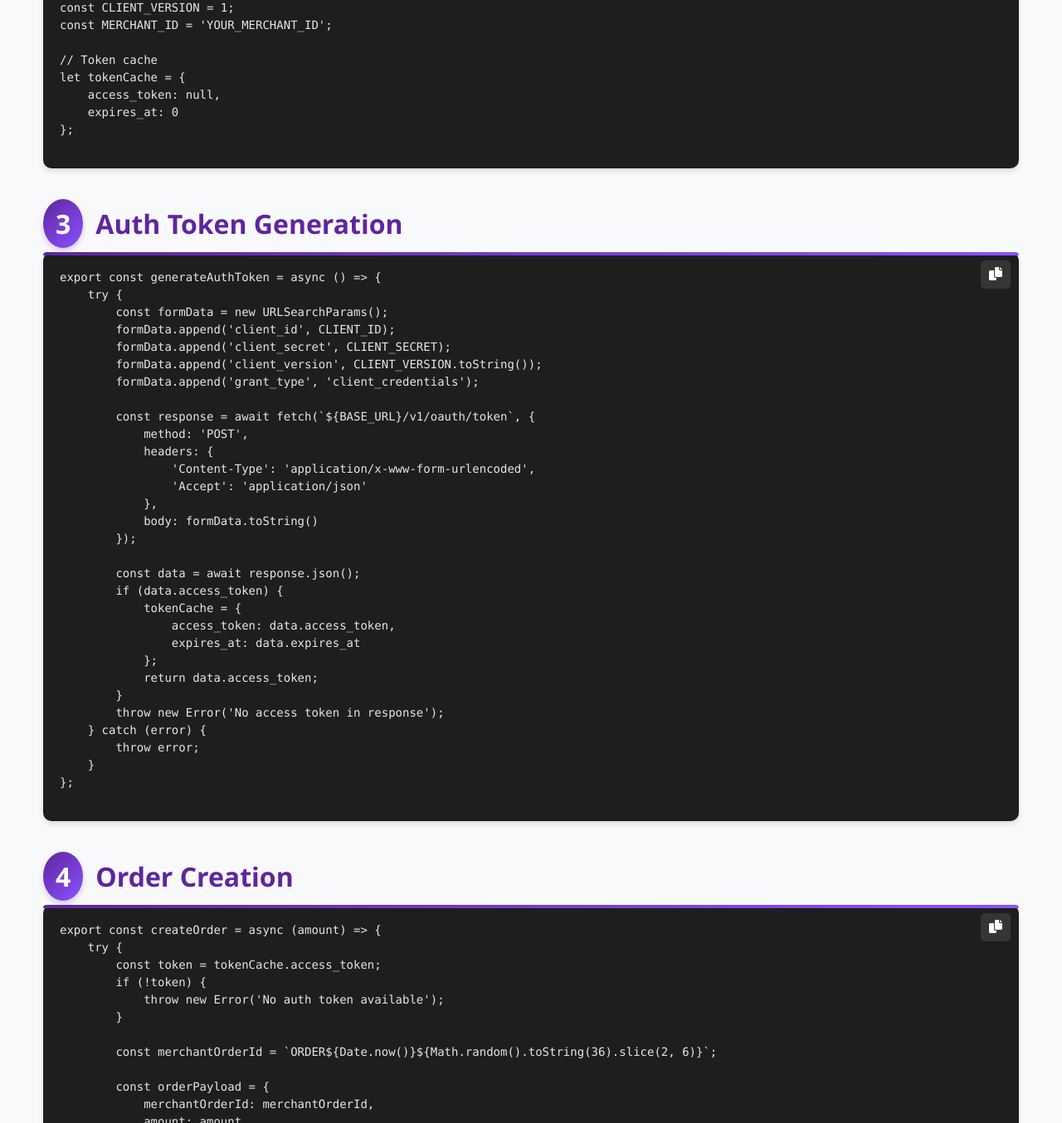
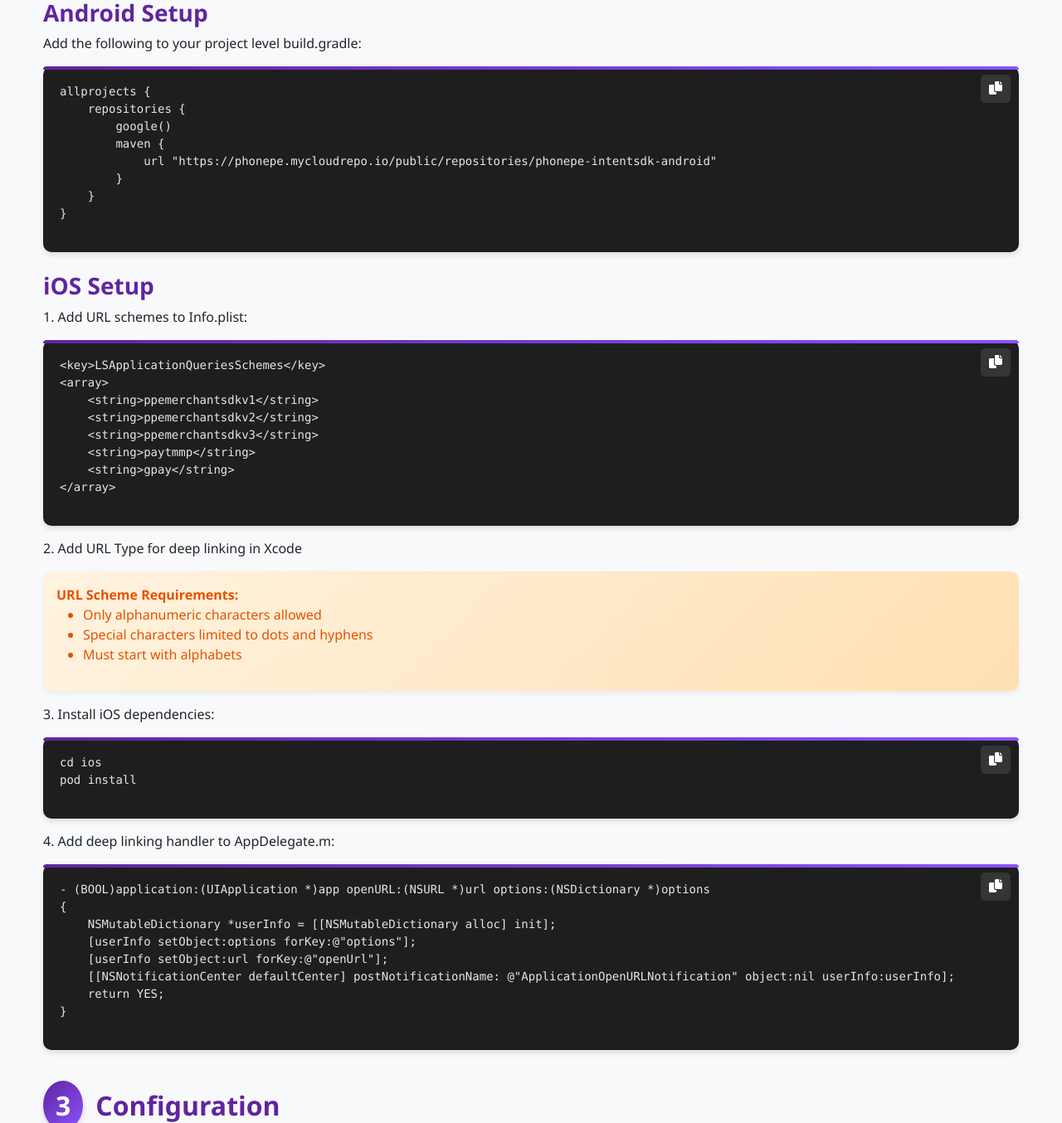
Before and after one commit to krroushan/ppgrn.github.io, a plain HTML site: page index.html in a window 1280 px wide. Shown: the part 702-2056 px from the top of the page at 83% size. Drawn offline with nearby package versions, Linux system fonts and the light colour scheme.

Commit message:
Update index.html

```diff
--- a/index.html
+++ b/index.html
@@ -216,6 +216,14 @@
         <h1 class="mb-4">PhonePe Payment Gateway Integration Guide for React Native</h1>
 
         <div class="alert alert-info">
+            <h5><i class="fas fa-info-circle me-2"></i>Version Requirements:</h5>
+            <ul class="mb-0">
+                <li>React Native Version: ≥ 0.72.3</li>
+                <li>React Native SDK Version: 3.0.0</li>
+            </ul>
+        </div>
+
+        <div class="alert alert-info">
             This guide will help you integrate PhonePe payment gateway in your React Native application.
         </div>
 
@@ -225,12 +233,86 @@
                 <button class="copy-btn">
                     <i class="fas fa-copy"></i>
                 </button>
-                <pre>npm install react-native-phonepe-pg</pre>
+                <pre>npm i react-native-phonepe-pg -f
+npm i -f</pre>
             </div>
         </section>
 
         <section class="mb-5">
-            <h2><span class="step-number">2</span>Configuration</h2>
+            <h2><span class="step-number">2</span>Platform Configuration</h2>
+
+            <h3 class="mt-4">Android Setup</h3>
+            <p>Add the following to your project level build.gradle:</p>
+            <div class="code-block">
+                <button class="copy-btn">
+                    <i class="fas fa-copy"></i>
+                </button>
+                <pre>
+allprojects {
+    repositories {
+        google()
+        maven {
+            url "https://phonepe.mycloudrepo.io/public/repositories/phonepe-intentsdk-android"
+        }
+    }
+}</pre>
+            </div>
+
+            <h3 class="mt-4">iOS Setup</h3>
+            <p>1. Add URL schemes to Info.plist:</p>
+            <div class="code-block">
+                <button class="copy-btn">
+                    <i class="fas fa-copy"></i>
+                </button>
+                <pre>
+&lt;key&gt;LSApplicationQueriesSchemes&lt;/key&gt;
+&lt;array&gt;
+    &lt;string&gt;ppemerchantsdkv1&lt;/string&gt;
+    &lt;string&gt;ppemerchantsdkv2&lt;/string&gt;
+    &lt;string&gt;ppemerchantsdkv3&lt;/string&gt;
+    &lt;string&gt;paytmmp&lt;/string&gt;
+    &lt;string&gt;gpay&lt;/string&gt;
+&lt;/array&gt;</pre>
+            </div>
+
+            <p>2. Add URL Type for deep linking in Xcode</p>
+            <div class="alert alert-warning">
+                <strong>URL Scheme Requirements:</strong>
+                <ul>
+                    <li>Only alphanumeric characters allowed</li>
+                    <li>Special characters limited to dots and hyphens</li>
+                    <li>Must start with alphabets</li>
+                </ul>
+            </div>
+
+            <p>3. Install iOS dependencies:</p>
+            <div class="code-block">
+                <button class="copy-btn">
+                    <i class="fas fa-copy"></i>
+                </button>
+                <pre>cd ios
+pod install</pre>
+            </div>
+
+            <p>4. Add deep linking handler to AppDelegate.m:</p>
+            <div class="code-block">
+                <button class="copy-btn">
+                    <i class="fas fa-copy"></i>
+                </button>
+                <pre>
+- (BOOL)application:(UIApplication *)app openURL:(NSURL *)url options:(NSDictionary<UIApplicationOpenURLOptionsKey,id> *)options
+{
+    NSMutableDictionary *userInfo = [[NSMutableDictionary alloc] init];
+    [userInfo setObject:options forKey:@"options"];
+    [userInfo setObject:url forKey:@"openUrl"];
+    [[NSNotificationCenter defaultCenter] postNotificationName: @"ApplicationOpenURLNotification" object:nil userInfo:userInfo];
+    return YES;
+}</pre>
+            </div>
+        </section>
+
+        <section class="mb-5">
+            <h2><span class="step-number">3</span>Configuration</h2>
             <p>Create a configuration file (api/server.js):</p>
             <div class="code-block">
                 <button class="copy-btn">
@@ -254,7 +336,7 @@ let tokenCache = {
         </section>
 
         <section class="mb-5">
-            <h2><span class="step-number">3</span>Auth Token Generation</h2>
+            <h2><span class="step-number">4</span>Auth Token Generation</h2>
             <div class="code-block">
                 <button class="copy-btn">
                     <i class="fas fa-copy"></i>
@@ -294,7 +376,7 @@ export const generateAuthToken = async () => {
         </section>
 
         <section class="mb-5">
-            <h2><span class="step-number">4</span>Order Creation</h2>
+            <h2><span class="step-number">5</span>Order Creation</h2>
             <div class="code-block">
                 <button class="copy-btn">
                     <i class="fas fa-copy"></i>
@@ -346,7 +428,7 @@ export const createOrder = async (amount) => {
         </section>
 
         <section class="mb-5">
-            <h2><span class="step-number">5</span>Payment Component Implementation</h2>
+            <h2><span class="step-number">6</span>Payment Component Implementation</h2>
             <p>Create a new component (screens/main/PhonePePayment.jsx):</p>
             <div class="code-block">
                 <button class="copy-btn">
@@ -390,7 +472,7 @@ const PhonePePayment = () => {
         </section>
 
         <section class="mb-5">
-            <h2><span class="step-number">6</span>Payment Flow Implementation</h2>
+            <h2><span class="step-number">7</span>Payment Flow Implementation</h2>
             <div class="code-block">
                 <button class="copy-btn">
                     <i class="fas fa-copy"></i>
```
